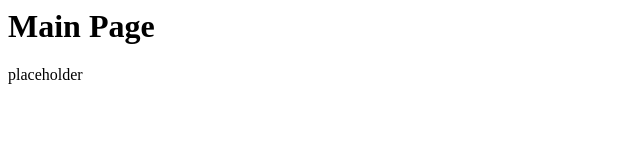
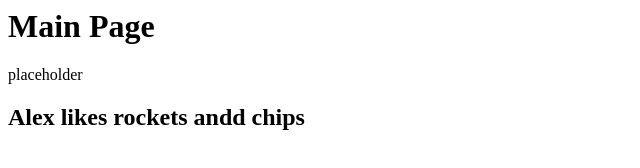
Before and after one commit to Quantumlabss/webProgrammingProject, a plain HTML site: page main.html in a window 1280 px wide. Shown: the whole page, without its empty margins (0-640 px from the left). Drawn offline with Linux system fonts and the light colour scheme.

Commit message:
Update main.html
test

```diff
--- a/main.html
+++ b/main.html
@@ -3,5 +3,9 @@
 
 <h1>Main Page</h1>
     <p>placeholder </p>
+
+    <h2>
+        Alex likes rockets andd chips
+    </h2>
 </body>
 </html>
```
